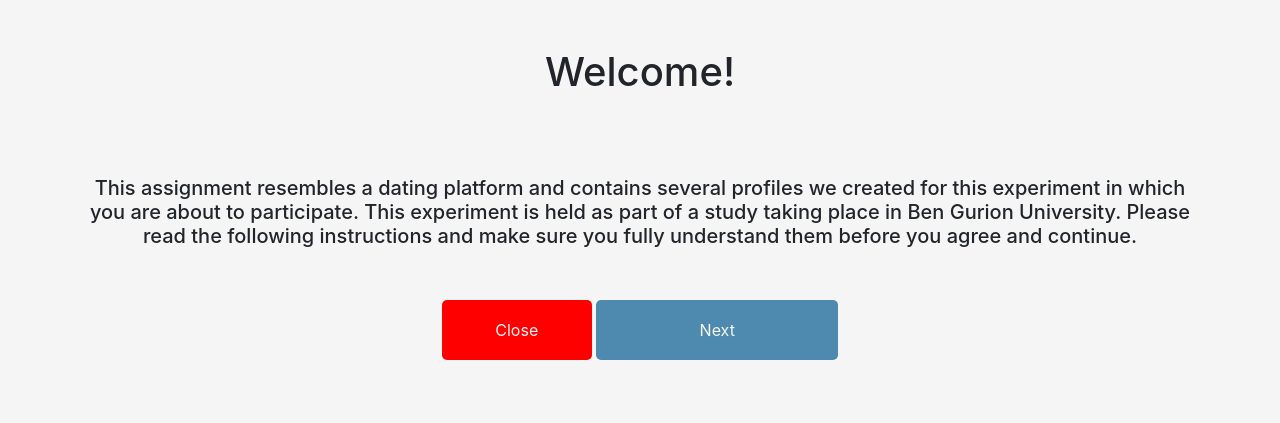
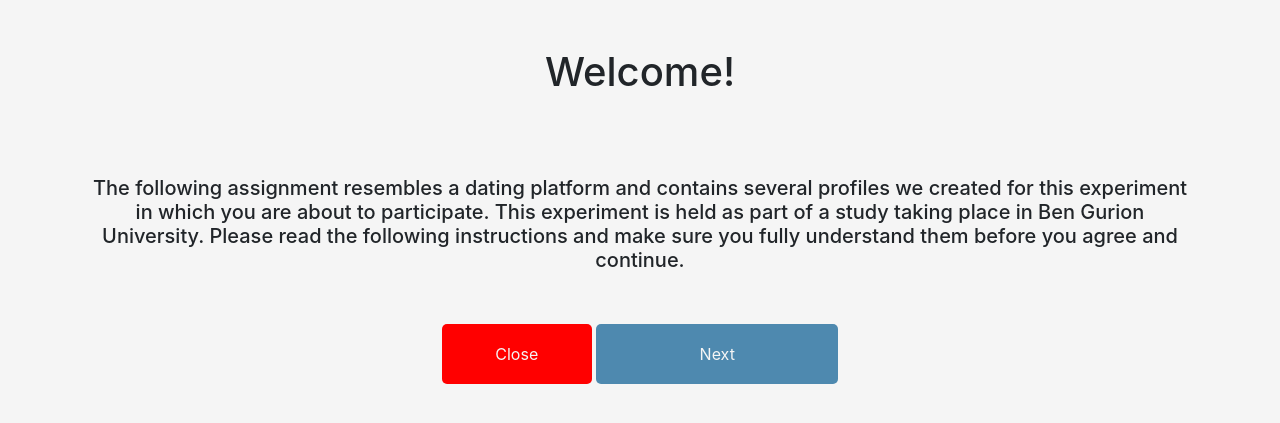
Before and after one commit to svetasokhina/DatingProject, a Flask app: page / in a window 1280 px wide. Shown: the top 423 px of the page. Run offline with Flask 2, Linux system fonts and the light colour scheme; some libraries are stand-ins or nearby versions.

Commit message:
dev vs dep

```diff
--- a/app.py
+++ b/app.py
@@ -11,7 +11,7 @@ import time
 
 app = Flask(__name__)
 
-ENV = 'prod'
+ENV = 'dev'
 
 if ENV == 'dev':
     debug = True
--- a/static/js/agreement.js
+++ b/static/js/agreement.js
@@ -27,7 +27,7 @@ function go_to_introduction(){
 function go_to_close_page(){
 //    alert('Are you sure you want to close the experiment? If you close this page you will not recieve any payment!')
     var txt;
-    var r = confirm("Are you sure you want to close the experiment? If you close this page you will not recieve any payment!");
+    var r = confirm("Are you sure you want to close the experiment? By clicking submit you will exit this task");
     if (r == true) {
     txt = "You pressed OK!";
     window.location.href='/close_experiment'
--- a/templates/agreement.html
+++ b/templates/agreement.html
@@ -47,7 +47,7 @@
             </h1>
            <h4 class="instructions">
             1. You are about to participate in a digital experiment as part of a decision-making study.<br><br>
-2. During the experiment, you will be presented with several web-pages and you will be asked to answer several questions, some of which are mandatory and others are not.<br><br>
+2. During the experiment, you will be presented with several web-pages and you will be asked to answer several mandatory questions.<br><br>
 3. You can withdraw your participation at any time or refuse to answer any question; however, participants who will not complete the required tasks and reach the completion page will not receive credit for their participation.<br><br>
 4. Upon completion of the experiment, you will reach a completion page in which you will receive a verification code. This code will verify that you completed the experiment in Amazon Mechanical Turk so that you will receive credit for this task. <br><br>
 5. Confidentiality as to the identity of each participant is guaranteed. It is impossible to connect between the personal details of the participant and the answers and data provided during the experiment.<br><br>
--- a/templates/welcome.html
+++ b/templates/welcome.html
@@ -45,7 +45,7 @@
 
     </h1>
      <br>
-    <h5 class="welcome_text"> This assignment resembles a dating platform and contains several profiles we created for this experiment in which you are about to participate.
+    <h5 class="welcome_text"> The following assignment resembles a dating platform and contains several profiles we created for this experiment in which you are about to participate.
         This experiment is held as part of a study taking place in Ben Gurion University.
         Please read the following instructions and make sure you fully understand them before you agree and continue.
 
```
